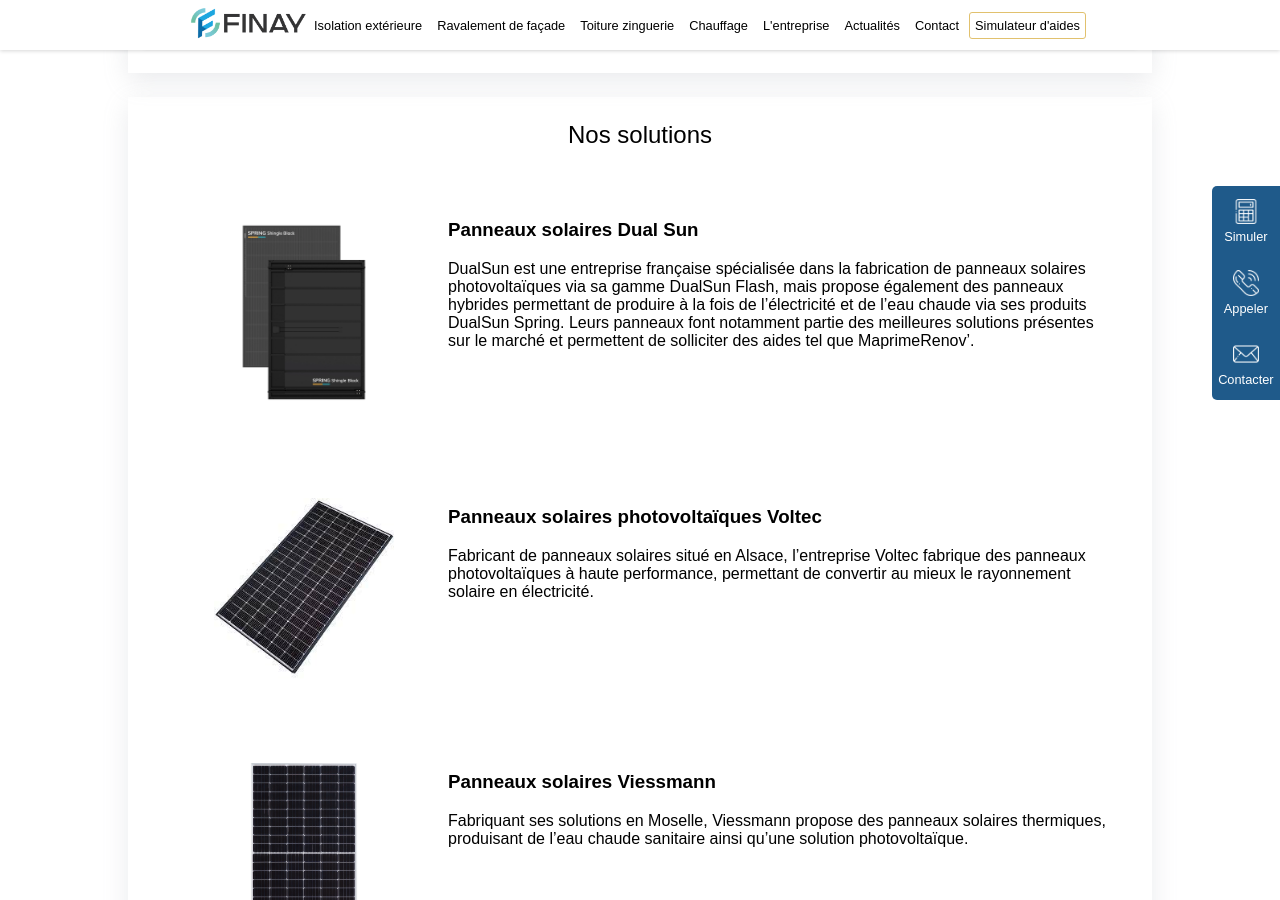
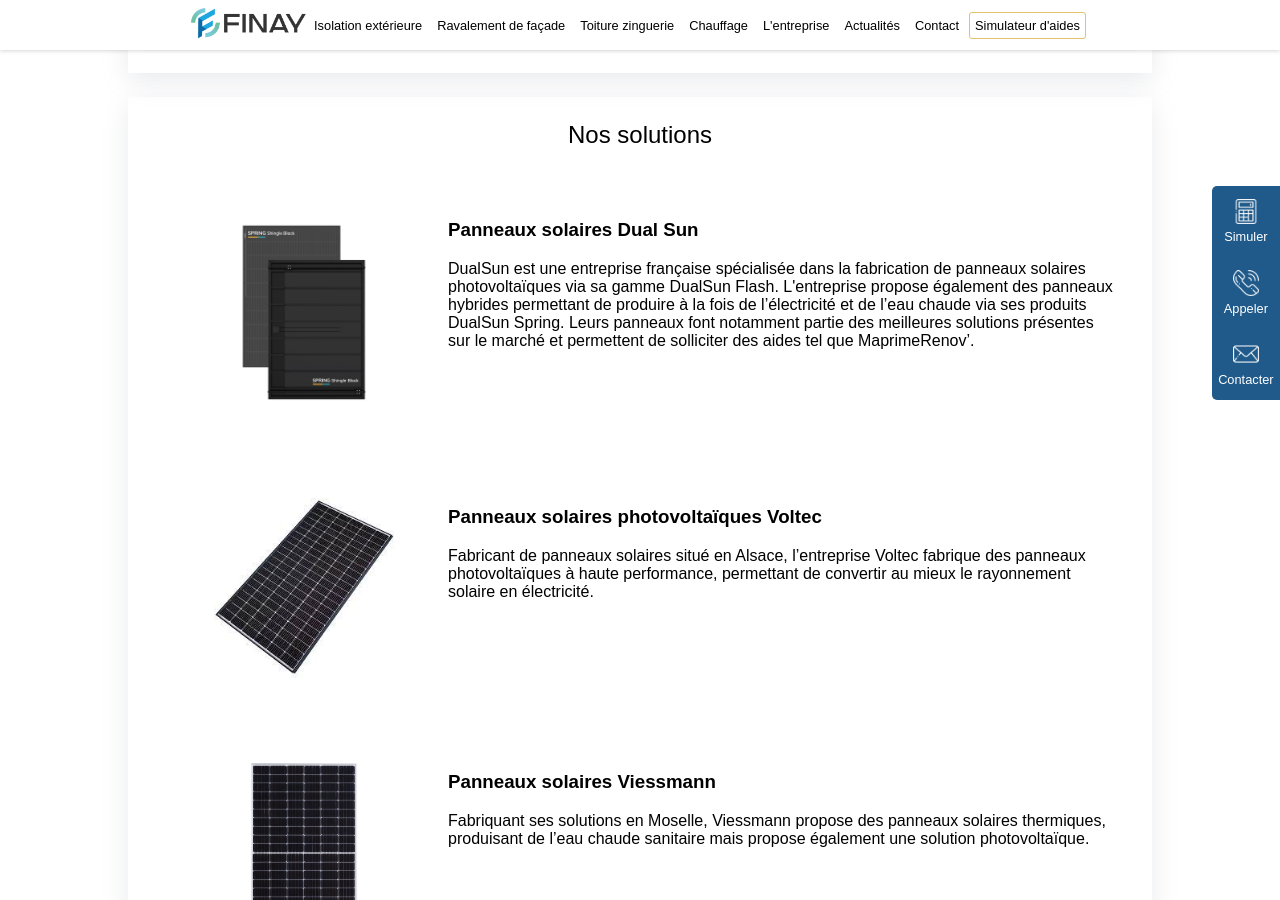
Before and after one commit to ozymedia/finay, a Jekyll site: the page built from solaire.html, in a window 1280 px wide and 900 px high, scrolled down 1984 px. Built offline with Jekyll 4.4.1, drawn with Linux system fonts in a browser that asks for light colours; nearby versions of some CDN libraries; some web fonts are replaced; a script that is not in the unit is left out.

Commit message:
change text

```diff
--- a/solaire.html
+++ b/solaire.html
@@ -99,7 +99,7 @@
         </div>
         <div>
         <h3>Panneaux solaires Dual Sun</h3>
-        <p>DualSun est une entreprise française spécialisée dans la fabrication de panneaux solaires photovoltaïques via sa gamme DualSun Flash, mais propose également des panneaux hybrides permettant de produire à la fois de l’électricité et de l’eau chaude via ses produits DualSun Spring.
+        <p>DualSun est une entreprise française spécialisée dans la fabrication de panneaux solaires photovoltaïques via sa gamme DualSun Flash. L'entreprise propose également des panneaux hybrides permettant de produire à la fois de l’électricité et de l’eau chaude via ses produits DualSun Spring.
             Leurs panneaux font notamment partie des meilleures solutions présentes sur le marché et permettent de solliciter des aides tel que MaprimeRenov’.
             </p>
             <!--
@@ -132,7 +132,7 @@
         </div>
         <div>
         <h3>Panneaux solaires Viessmann</h3>
-        <p>Fabriquant ses solutions en Moselle, Viessmann propose des panneaux solaires thermiques, produisant de l’eau chaude sanitaire ainsi qu’une solution photovoltaïque.
+        <p>Fabriquant ses solutions en Moselle, Viessmann propose des panneaux solaires thermiques, produisant de l’eau chaude sanitaire mais propose également une solution photovoltaïque.
             </p>
             <!--
             <div class="second-cta">
```
